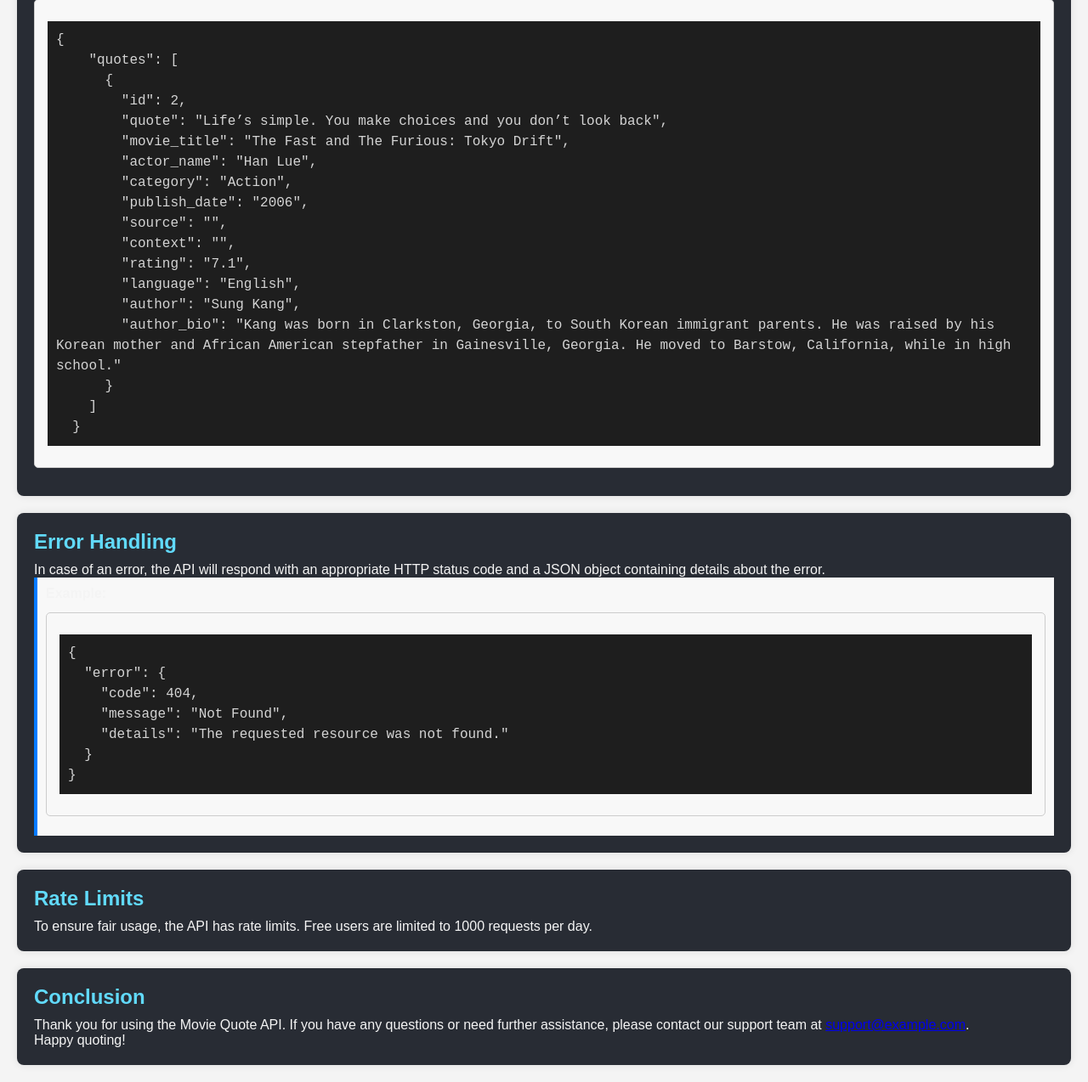
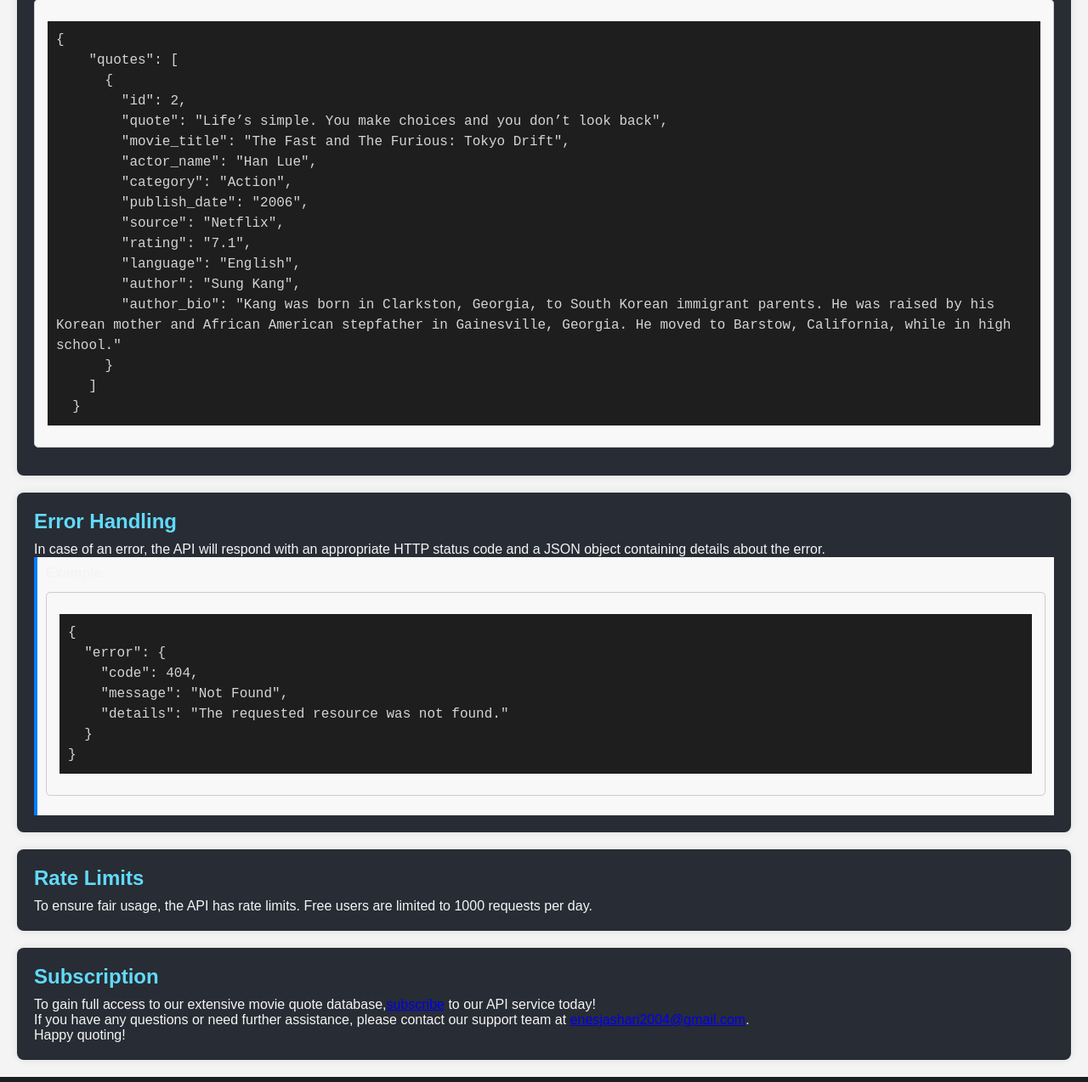
Before and after one commit to Enesjashari/Exporting_API, a Django app: template app/templates/index.html in a window 1280 px wide. Shown: the part 4457-5731 px from the top of the page at 85% size. Run offline with Django 4.2, Linux system fonts and the light colour scheme; the template is opened without the code that fills it, so the values that code supplies are empty.

Commit message:
Update index.html

```diff
--- a/app/templates/index.html
+++ b/app/templates/index.html
@@ -187,8 +187,7 @@
         "actor_name": "Han Lue",
         "category": "Action",
         "publish_date": "2006",
-        "source": "",
-        "context": "",
+        "source": "Netflix",
         "rating": "7.1",
         "language": "English",
         "author": "Sung Kang",
@@ -220,8 +219,9 @@
     </section>
 
     <section>
-        <h2>Conclusion</h2>
-        <p>Thank you for using the Movie Quote API. If you have any questions or need further assistance, please contact our support team at <a href="mailto:support@example.com">support@example.com</a>.</p>
+        <h2>Subscription</h2>
+        <p>To gain full access to our extensive movie quote database,<a href="mailto:enesjashari2004@gmail.com">subscribe</a> to our API service today!</p>
+        <p>If you have any questions or need further assistance, please contact our support team at <a href="mailto:enesjashari2004@gmail.com">enesjashari2004@gmail.com</a>.</p>
         <p>Happy quoting!</p>
     </section>
 
```
